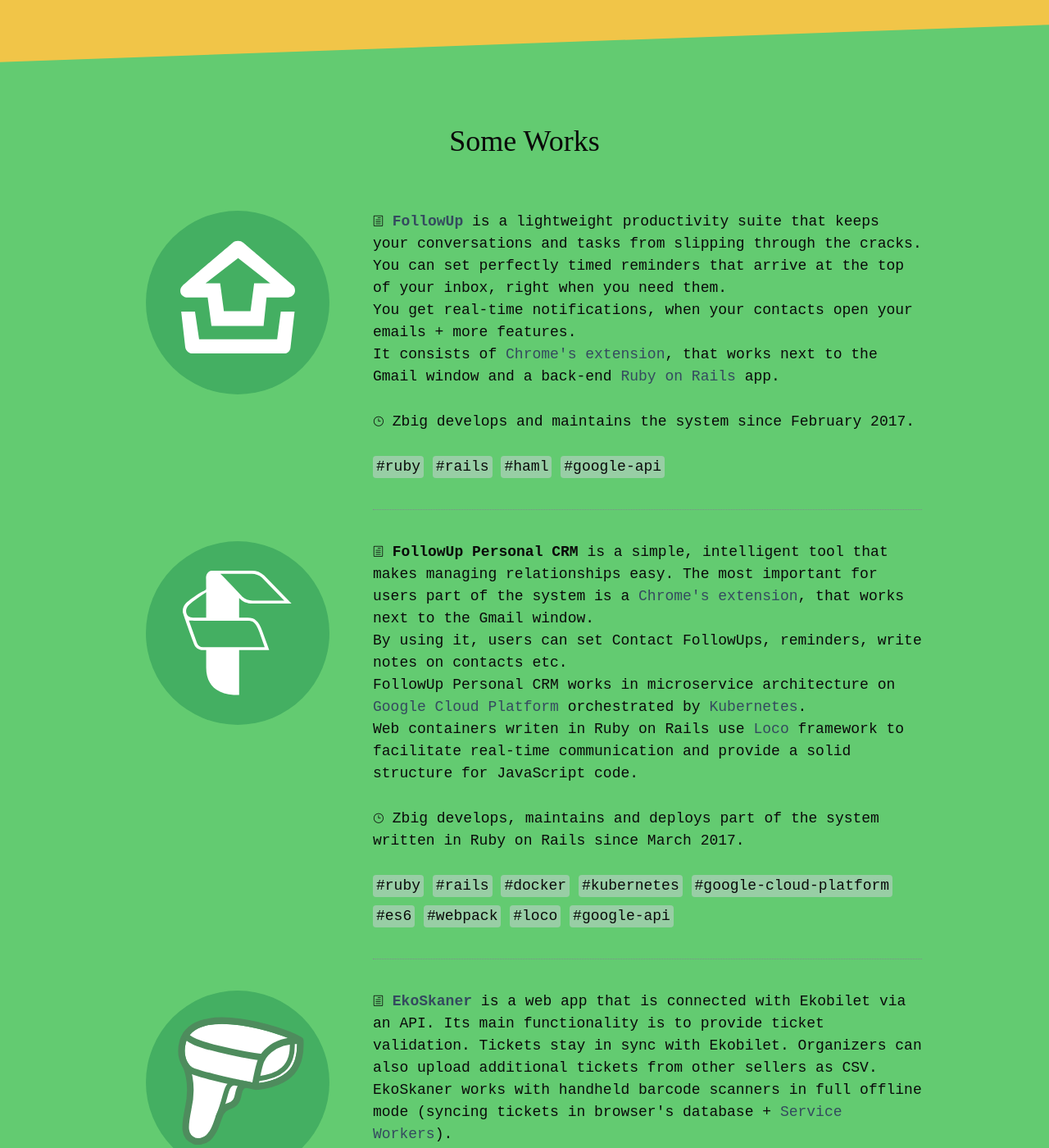
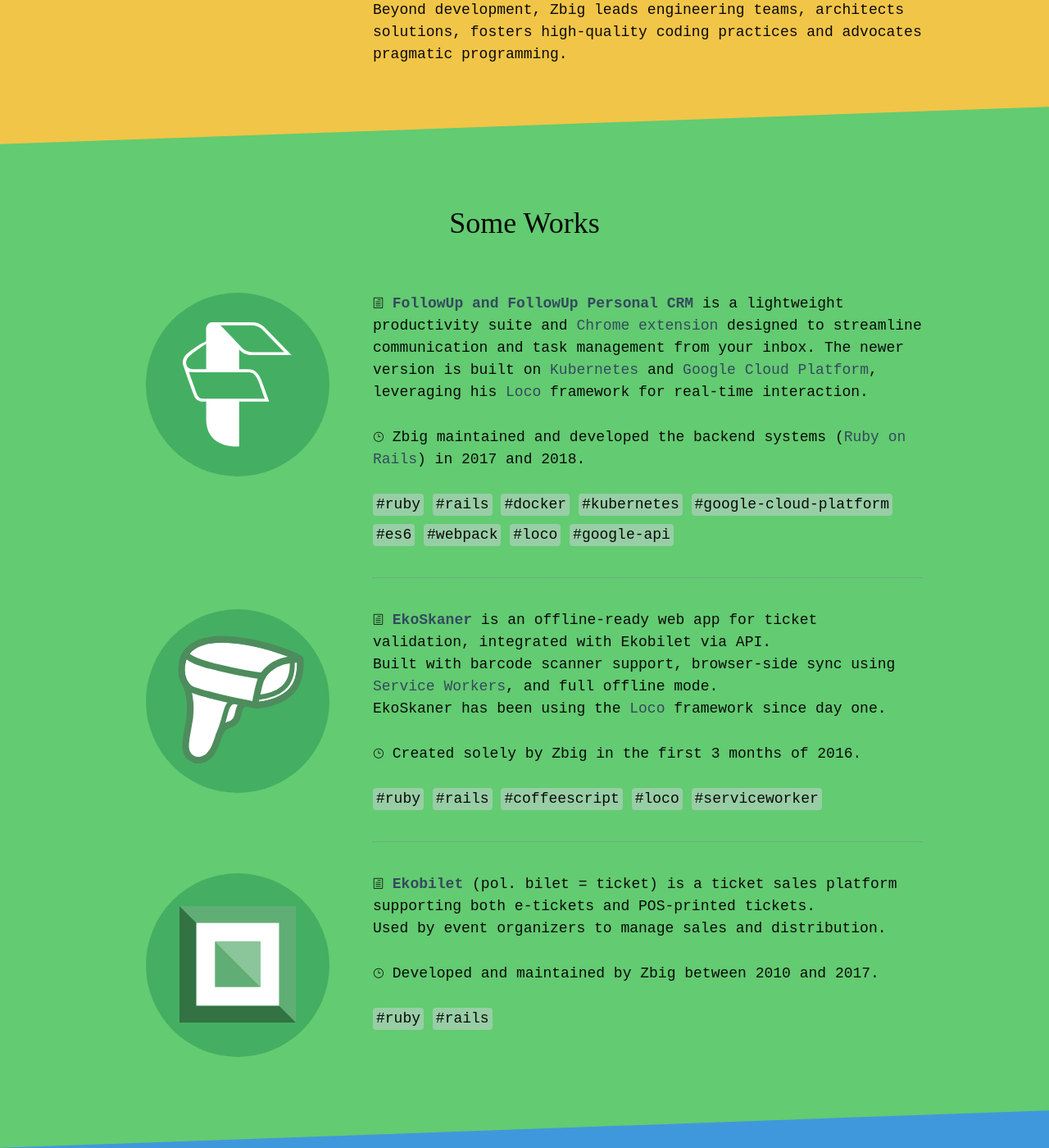
Before and after one commit to artofcodelabs/artofcodelabs.github.io, a Jekyll site: the page built from index.html, in a window 1280 px wide and 1400 px high, scrolled down 1389 px. Shown: the whole window at 82% size. Built offline with Jekyll 4.4.1, drawn with Linux system fonts in a browser that asks for light colours; some web fonts are replaced; some of the changed text lies outside the part shown.

Commit message:
Copy (#33)

```diff
--- a/_includes/index/fourth_page.html
+++ b/_includes/index/fourth_page.html
@@ -16,13 +16,14 @@
 
         <div class="columns large-7 medium-7 small-11">
           <p class='align-left'>
-            <a href='http://locoframework.org' target="_blank" rel="noopener noreferrer" class='alt'><b>Loco</b></a> is a framework made up of two cooperating parts.
-            First part is a front-end one called <a href='https://github.com/locoframework/loco-js' target="_blank" rel="noopener noreferrer" class='alt'>Loco-JS</a>.
-            It can work autonomously. In fact, this site uses Loco-JS to provide the structure of
-            JavaScript code.
-            Second part is a back-end one called <a href='https://github.com/locoframework/loco-rails' target="_blank" rel="noopener noreferrer" class='alt'>Loco-Rails</a>.
-            It works on top of <a href='http://rubyonrails.org' target="_blank" rel="noopener noreferrer" class='alt'>Rails</a>.
-            Projects' sites have more detailed description.
+            <a href='http://locoframework.org' target="_blank" rel="noopener noreferrer" class='alt'><b>Loco</b></a>
+            is a dual-part framework.
+            <a href='https://github.com/locoframework/loco-js' target="_blank" rel="noopener noreferrer" class='alt'>Loco-JS</a>
+            provides structure and real-time capabilities for frontend JavaScript.<br>
+            <a href='https://github.com/locoframework/loco-rails' target="_blank" rel="noopener noreferrer" class='alt'>Loco-Rails</a>
+            enhances <a href='http://rubyonrails.org' target="_blank" rel="noopener noreferrer" class='alt'>Rails</a> with conventions for modern, reactive apps.
+            This website itself uses Loco-JS for frontend structure.
+            Find detailed docs and usage examples in the repositories.
           </p>
           <p class='align-left'>
             <a href='https://github.com/locoframework' target="_blank" rel="noopener noreferrer" class='alt'>
--- a/_includes/index/second_page.html
+++ b/_includes/index/second_page.html
@@ -16,16 +16,17 @@
 
         <div class="columns large-7 medium-7 small-11">
           <p class='align-left'>
-            <b>Art of Code</b> is a small team specialized in production of web apps. To be more precise - it is actually a one man army.<br>
-            <b>Zbig</b> is the Universal Soldier. Some might say - a&nbsp;full-stack developer, but let's stick to the convention. He is on duty since 2008. The main weapons in his arsenal are:
+            <b>Art of Code</b> is a boutique software studio founded and led by Zbigniew Humeniuk — a seasoned Software Producer, hands-on Engineering Manager, and full-stack developer with a focus on FinTech and web applications.<br>
+            Since 2008, Zbig has designed and built modern, scalable systems using
             <a href='http://rubyonrails.org' target="_blank" rel="noopener noreferrer" class='alt'>Ruby on Rails</a>,
-            <a href='https://en.wikipedia.org/wiki/JavaScript' target="_blank" rel="noopener noreferrer" class='alt'>modern JavaScript (ES6)</a>,
+            <a href='https://en.wikipedia.org/wiki/JavaScript' target="_blank" rel="noopener noreferrer" class='alt'>JavaScript</a>,
             <a href='https://webpack.js.org' target="_blank" rel="noopener noreferrer" class='alt'>webpack</a>,
-            <a href='http://sass-lang.com' target="_blank" rel="noopener noreferrer" class='alt'>Sass</a> and
-            <a href='https://en.wikipedia.org/wiki/HTML5' target="_blank" rel="noopener noreferrer" class='alt'>HTML5</a>.
-            In the past, Zbig was on a few missions in the <a href='http://www.apple.com/ios' target="_blank" rel="noopener noreferrer" class='alt'>iOS</a> land.
-            Proud father of <a href='https://github.com/locoframework' target="_blank" rel="noopener noreferrer" class='alt'>Loco</a> framework.
-            Former student of <a href='https://en.wikipedia.org/wiki/Brazilian_jiu-jitsu' target="_blank" rel="noopener noreferrer" class='alt'>BJJ</a>.
+            <a href='https://en.wikipedia.org/wiki/HTML5' target="_blank" rel="noopener noreferrer" class='alt'>HTML5</a> and
+            <a href='https://tailwindcss.com' target="_blank" rel="noopener noreferrer" class='alt'>tailwindcss</a>.
+            He’s the creator of <a href='https://github.com/locoframework' target="_blank" rel="noopener noreferrer" class='alt'>Loco</a>,
+            an open-source framework for building reactive Rails applications with structured frontend code.<br>
+
+            Beyond development, Zbig leads engineering teams, architects solutions, fosters high-quality coding practices and advocates pragmatic programming.
           </p>
         </div>
       </div>
--- a/_includes/index/third_page.html
+++ b/_includes/index/third_page.html
@@ -4,33 +4,6 @@
       <div class="row align-spaced">
         <div class="columns small-11">
           <h2 class='align-center'>Some Works</h2>
-        </div>
-      </div>
-
-      <div class="row align-center">
-        <div class="columns large-3 medium-5 small-11">
-          <div class='circle project' id='fu_classic-logo-container'>
-            {% include logos/fu_classic.svg %}
-          </div>
-        </div>
-
-        <div class="columns large-7 medium-7 small-11">
-          <p class='align-left'>
-            <span aria-hidden="true" class="icon icon_document_alt"></span>&nbsp;<a href='https://followup.cc' target="_blank" rel="noopener noreferrer" class='alt'><b>FollowUp</b></a> is a lightweight productivity suite that keeps your conversations and tasks from slipping through the cracks.<br>
-            You can set perfectly timed reminders that arrive at the top of your inbox, right when you need them.<br>
-            You get real-time notifications, when your contacts open your emails + more features.<br>
-            It consists of <a href='https://developer.chrome.com/extensions' target="_blank" rel="noopener noreferrer" class='alt'>Chrome's extension</a>, that works next to the Gmail window and a back-end <a href='http://rubyonrails.org' target="_blank" rel="noopener noreferrer" class='alt'>Ruby on Rails</a> app.
-          </p>
-          <p class='align-left'>
-            <span aria-hidden="true" class="icon icon_clock_alt"></span>&nbsp;Zbig develops and maintains the system since February 2017.
-          </p>
-          <p class='align-left'>
-            <span class='tag'>#ruby</span>
-            <span class='tag'>#rails</span>
-            <span class='tag'>#haml</span>
-            <span class='tag'>#google-api</span>
-          </p>
-          <hr>
         </div>
       </div>
 
@@ -43,14 +16,14 @@
 
         <div class="columns large-7 medium-7 small-11">
           <p class='align-left'>
-            <span aria-hidden="true" class="icon icon_document_alt"></span>&nbsp;<b>FollowUp Personal CRM</b> is a simple, intelligent tool that makes managing relationships easy.
-            The most important for users part of the system is a <a href='https://developer.chrome.com/extensions' target="_blank" rel="noopener noreferrer" class='alt'>Chrome's extension</a>, that works next to the Gmail window.<br>
-            By using it, users can set Contact FollowUps, reminders, write notes on contacts etc.<br>
-            FollowUp Personal CRM works in <a href='https://smartbear.com/learn/api-design/what-are-microservices/' target="_blank" rel="noopener noreferrer" class='alt'></a>microservice architecture</a> on <a href='https://cloud.google.com' target="_blank" rel="noopener noreferrer" class='alt'>Google Cloud Platform</a> orchestrated by <a href='https://kubernetes.io' target="_blank" rel="noopener noreferrer" class='alt'>Kubernetes</a>.<br>
-            Web containers writen in Ruby on Rails use <a href='https://github.com/locoframework' target="_blank" rel="noopener noreferrer" class='alt'>Loco</a> framework to facilitate real-time communication and provide a solid structure for JavaScript code.
+            <span aria-hidden="true" class="icon icon_document_alt"></span>&nbsp;<a href='https://followup.cc' target="_blank" rel="noopener noreferrer" class='alt'><b>FollowUp and FollowUp Personal CRM</b></a>
+            is a lightweight productivity suite and <a href='https://developer.chrome.com/extensions' target="_blank" rel="noopener noreferrer" class='alt'>Chrome extension</a> designed to streamline communication and task management from your inbox.
+            The newer version is built on <a href='https://kubernetes.io' target="_blank" rel="noopener noreferrer" class='alt'>Kubernetes</a> and
+            <a href='https://cloud.google.com' target="_blank" rel="noopener noreferrer" class='alt'>Google Cloud Platform</a>,
+            leveraging his <a href='https://github.com/locoframework' target="_blank" rel="noopener noreferrer" class='alt'>Loco</a> framework for real-time interaction.
           </p>
           <p class='align-left'>
-            <span aria-hidden="true" class="icon icon_clock_alt"></span>&nbsp;Zbig develops, maintains and deploys part of the system written in Ruby on Rails since March 2017.
+            <span aria-hidden="true" class="icon icon_clock_alt"></span>&nbsp;Zbig maintained and developed the backend systems (<a href='http://rubyonrails.org' target="_blank" rel="noopener noreferrer" class='alt'>Ruby on Rails</a>) in 2017 and 2018.
           </p>
           <p class='align-left'>
             <span class='tag'>#ruby</span>
@@ -77,14 +50,14 @@
 
           <div class="columns large-7 medium-7 small-11">
             <p class='align-left'>
-              <span aria-hidden="true" class="icon icon_document_alt"></span>&nbsp;<a href='https://skaner.ekobilet.pl' target="_blank" rel="noopener noreferrer" class='alt'><b>EkoSkaner</b></a> is a web app that is connected with Ekobilet via an API.
-              Its main functionality is to provide ticket validation. Tickets stay in sync with Ekobilet.
-              Organizers can also upload additional tickets from other sellers as CSV.<br>
-              EkoSkaner works with handheld barcode scanners in full offline mode (syncing tickets in browser's database + <a href='https://developer.mozilla.org/en-US/docs/Web/API/Service_Worker_API/Using_Service_Workers' target="_blank" rel="noopener noreferrer" class='alt'>Service Workers</a>).<br>
-              Zbig is the only creator and maintainer of this app. From the beginning - it works on the <a href='https://github.com/locoframework' target="_blank" rel="noopener noreferrer" class='alt'>Loco</a> framework.
+              <span aria-hidden="true" class="icon icon_document_alt"></span>&nbsp;<a href='https://skaner.ekobilet.pl' target="_blank" rel="noopener noreferrer" class='alt'><b>EkoSkaner</b></a>
+              is an offline-ready web app for ticket validation, integrated with Ekobilet via API.<br>
+              Built with barcode scanner support, browser-side sync using <a href='https://developer.mozilla.org/en-US/docs/Web/API/Service_Worker_API/Using_Service_Workers' target="_blank" rel="noopener noreferrer" class='alt'>Service Workers</a>,
+              and full offline mode.<br>
+              EkoSkaner has been using the <a href='https://github.com/locoframework' target="_blank" rel="noopener noreferrer" class='alt'>Loco</a> framework since day one.
             </p>
             <p class='align-left'>
-              <span aria-hidden="true" class="icon icon_clock_alt"></span>&nbsp;EkoSkaner was created from scratch in the first 3 months of 2016.
+              <span aria-hidden="true" class="icon icon_clock_alt"></span>&nbsp;Created solely by Zbig in the first 3 months of 2016.
             </p>
             <p class='align-left'>
               <span class='tag'>#ruby</span>
@@ -106,11 +79,12 @@
 
           <div class="columns large-7 medium-7 small-11">
             <p class='align-left'>
-              <span aria-hidden="true" class="icon icon_document_alt"></span>&nbsp;<a href='https://ekobilet.pl' target="_blank" rel="noopener noreferrer" class='alt'><b>Ekobilet</b></a> (pol. bilet = ticket) is a ticket sales platform that is on the market since 2011.
-              It allows organizers to sell tickets online as e-ticket and in the paper form by using POS.
+              <span aria-hidden="true" class="icon icon_document_alt"></span>&nbsp;<a href='https://ekobilet.pl' target="_blank" rel="noopener noreferrer" class='alt'><b>Ekobilet</b></a> (pol. bilet = ticket)
+              is a ticket sales platform supporting both e-tickets and POS-printed tickets.<br>
+              Used by event organizers to manage sales and distribution.
             </p>
             <p class='align-left'>
-              <span aria-hidden="true" class="icon icon_clock_alt"></span>&nbsp;Zbig developed and maintained the system between 2010 and 2017.
+              <span aria-hidden="true" class="icon icon_clock_alt"></span>&nbsp;Developed and maintained by Zbig between 2010 and 2017.
             </p>
             <p class='align-left'>
               <span class='tag'>#ruby</span>
```
